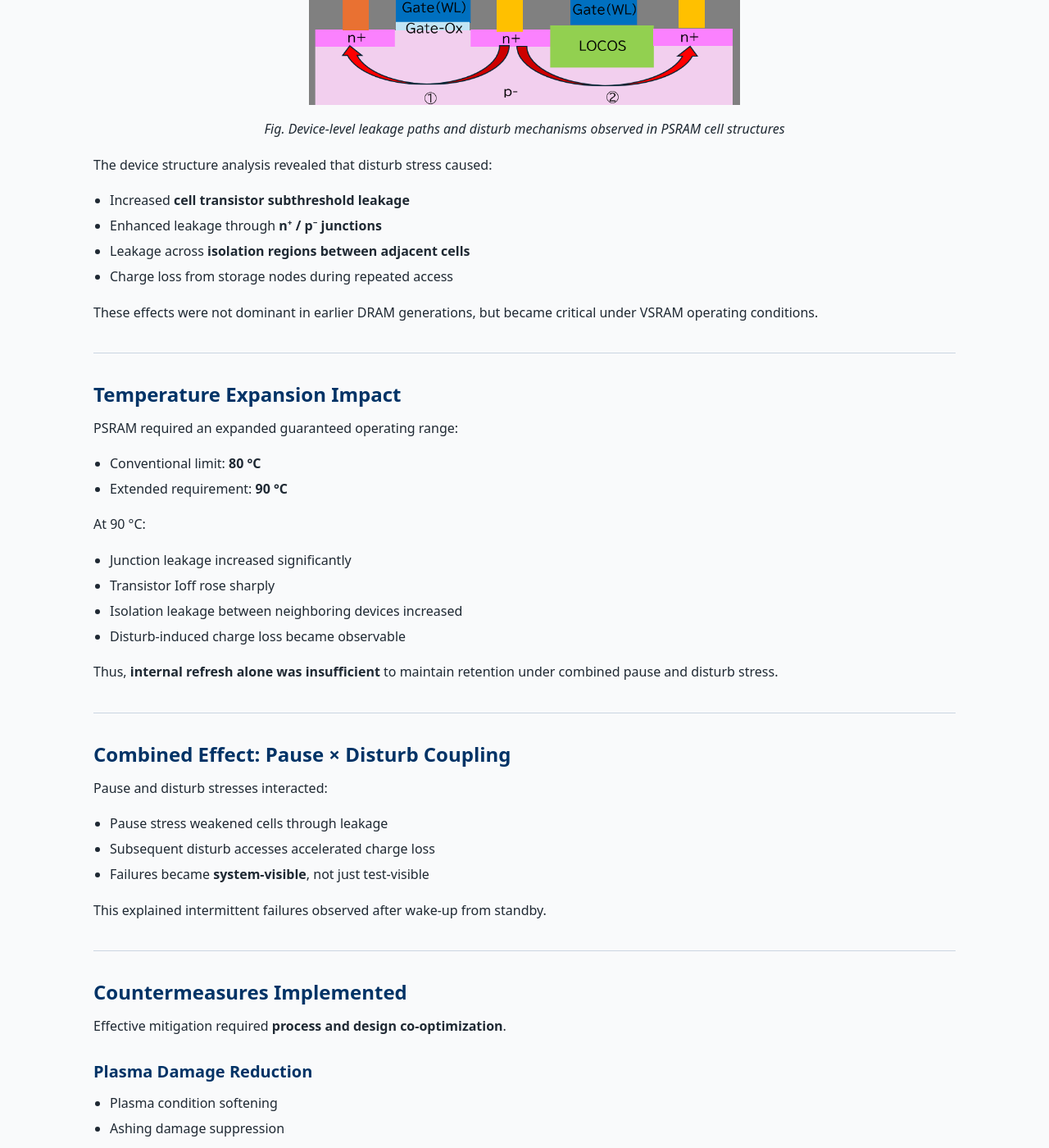
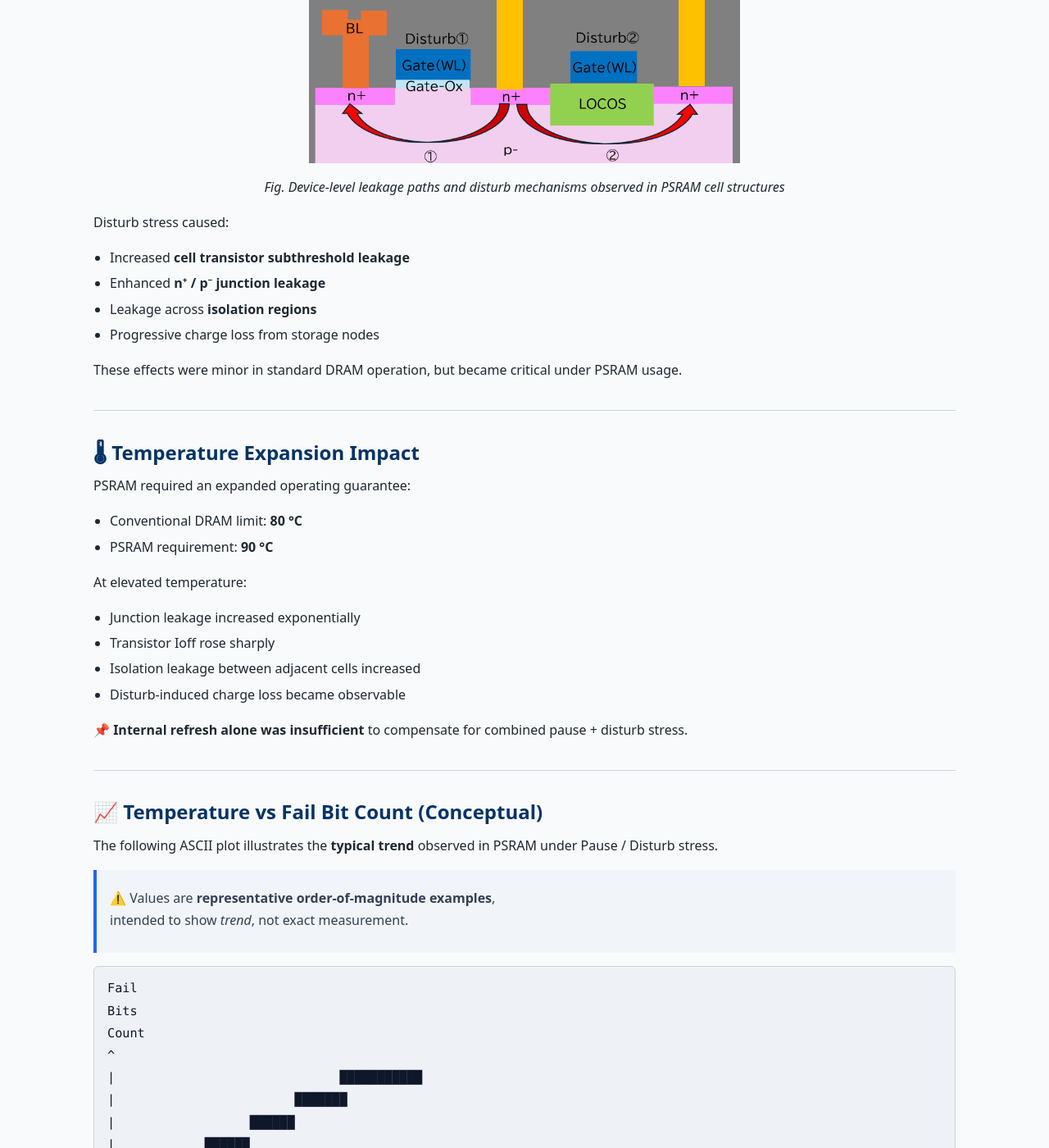
Before and after one commit to Samizo-AITL/Edusemi-Plus, a Jekyll site: the page built from archive/legacy/psram_2001/pause_disturb_psram.md, in a window 1280 px wide and 1400 px high, scrolled down 1343 px. Shown: the whole window at 82% size. Built offline with Jekyll 4.4.1, drawn with Linux system fonts in a browser that asks for light colours; some of the changed text lies outside the part shown.

Commit message:
Update pause_disturb_psram.md

````diff
--- a/archive/legacy/psram_2001/pause_disturb_psram.md
+++ b/archive/legacy/psram_2001/pause_disturb_psram.md
@@ -3,7 +3,7 @@
 layout: default
 ---
 
-# Pause / Disturb Failures in PSRAM
+# ⏸🔁 Pause / Disturb Failures in PSRAM
 
 This document describes how **Pause** and **Disturb** failures
 manifested in **PSRAM**, and why **Disturb-related degradation**
@@ -11,7 +11,7 @@
 
 ---
 
-## Background: PSRAM Operating Characteristics
+## 🧠 Background: PSRAM Operating Characteristics
 
 Compared to conventional DRAM, PSRAM exhibited:
 
@@ -20,36 +20,39 @@
 - High-frequency access patterns during active operation
 
 As a result, **cell stress accumulated under real usage conditions**,
-not only during explicit test modes.
+not only during explicit wafer-level test modes.
 
 ---
 
-## Pause Stress in PSRAM
+## ⏸ Pause Stress in PSRAM
 
 ### Characteristics
 
-- Long standby periods mapped directly to cell retention stress
-- Junction leakage accelerated by elevated temperature
+- Long standby periods mapped directly to intrinsic retention stress
+- Junction leakage accelerated at elevated temperature
 - Residual plasma damage inherited from DRAM-era process flow
 
-Pause stress alone weakened marginal cells,
-but could not fully explain observed field failures.
+Pause stress weakened marginal cells,
+but **pause alone could not fully explain field failures**.
 
 ---
 
-## Disturb Stress as a Dominant Failure Accelerator
+## 🔁 Disturb Stress as a Dominant Failure Accelerator
 
 ### Usage-Driven Disturb
 
 In PSRAM, disturb stress accumulated during **normal operation**:
 
 - Repeated word-line activation driven by application behavior
-- No explicit disturb test required to trigger degradation
-- Failures emerged after resume from standby
+- No explicit disturb test required
+- Failures emerged **after resume from standby**
+
+📌 Disturb was no longer a *test condition*
+→ it became a **usage condition**.
 
 ---
 
-## Device-Level Origin of Disturb Degradation
+## ⚛️ Device-Level Origin of Disturb Degradation
 
 <p align="center">
   <img
@@ -64,53 +67,93 @@
   </em>
 </p>
 
-The device structure analysis revealed that disturb stress caused:
+Disturb stress caused:
 
 - Increased **cell transistor subthreshold leakage**
-- Enhanced leakage through **n⁺ / p⁻ junctions**
-- Leakage across **isolation regions between adjacent cells**
-- Charge loss from storage nodes during repeated access
+- Enhanced **n⁺ / p⁻ junction leakage**
+- Leakage across **isolation regions**
+- Progressive charge loss from storage nodes
 
-These effects were not dominant in earlier DRAM generations,
-but became critical under VSRAM operating conditions.
+These effects were minor in standard DRAM operation,
+but became critical under PSRAM usage.
 
 ---
 
-## Temperature Expansion Impact
+## 🌡 Temperature Expansion Impact
 
-PSRAM required an expanded guaranteed operating range:
+PSRAM required an expanded operating guarantee:
 
-- Conventional limit: **80 °C**
-- Extended requirement: **90 °C**
+- Conventional DRAM limit: **80 °C**
+- PSRAM requirement: **90 °C**
 
-At 90 °C:
+At elevated temperature:
 
-- Junction leakage increased significantly
+- Junction leakage increased exponentially
 - Transistor Ioff rose sharply
-- Isolation leakage between neighboring devices increased
+- Isolation leakage between adjacent cells increased
 - Disturb-induced charge loss became observable
 
-Thus, **internal refresh alone was insufficient**
-to maintain retention under combined pause and disturb stress.
+📌 **Internal refresh alone was insufficient**
+to compensate for combined pause + disturb stress.
 
 ---
 
-## Combined Effect: Pause × Disturb Coupling
+## 📈 Temperature vs Fail Bit Count (Conceptual)
 
-Pause and disturb stresses interacted:
+The following ASCII plot illustrates the **typical trend**
+observed in PSRAM under Pause / Disturb stress.
 
-- Pause stress weakened cells through leakage
+> ⚠️ Values are **representative order-of-magnitude examples**,
+> intended to show *trend*, not exact measurement.
+
+```
+Fail
+Bits
+Count
+^
+|                              ███████████
+|                        ███████
+|                  ██████
+|            ██████
+|       █████
+|   ████
+| ██
+|█
++-------------------------------------------------> Temperature (°C)
+  25     40     60     70     80     85     90
+```
+
+### Interpretation
+
+| Temperature | Behavior |
+|---|---|
+| ≤ 60 °C | Fail bits mostly suppressed |
+| ~70 °C | Marginal cells begin to appear |
+| ~80 °C | Rapid population growth |
+| 85–90 °C | Disturb-assisted failures dominate |
+
+📌 **Key point:**
+Fail population growth was **continuous**, not step-like —
+a signature of **leakage- and disturb-driven degradation**.
+
+---
+
+## 🔗 Combined Effect: Pause × Disturb Coupling
+
+Pause and disturb interacted **multiplicatively**:
+
+- Pause stress weakened cells via leakage
 - Subsequent disturb accesses accelerated charge loss
 - Failures became **system-visible**, not just test-visible
 
-This explained intermittent failures
-observed after wake-up from standby.
+This explains **intermittent errors after wake-up**
+from standby in mobile usage.
 
 ---
 
-## Countermeasures Implemented
+## 🛠 Countermeasures Implemented
 
-Effective mitigation required **process and design co-optimization**.
+Effective mitigation required **process + design co-optimization**.
 
 ### Plasma Damage Reduction
 - Plasma condition softening
@@ -121,11 +164,10 @@
 - Back-bias adjustment: **−1 V → −3 V**
 - Improved suppression of subthreshold leakage
 
-### Device and Layout Optimization
+### Device & Layout Optimization
 - Memory cell transistor **Vth increase**
-  based on actual operating conditions
 - Gate length **center-value management**
-- Reduction of CD shrink variability
+- CD shrink variability reduction
 - Enhanced isolation robustness
 
 These measures reduced both
@@ -133,13 +175,17 @@
 
 ---
 
-## Key Insight
+## 🧠 Key Insight (Legacy)
 
-PSRAM demonstrated that:
+> **Disturb failures are not test artifacts —
+> they are consequences of real usage and operating conditions.**
 
-> **Disturb failures are not test artifacts,
-> but consequences of real usage and operating conditions.**
+PSRAM forced a shift from:
+- Process-only reliability thinking
+to:
+- **System-aware, usage-driven reliability design**
 
-Reliability evaluation therefore shifted from
-process-only considerations
-to **system-aware, usage-driven design thinking**.
+This lesson directly influenced later
+always-on domains and low-power SoC architectures.
+
+---
````
